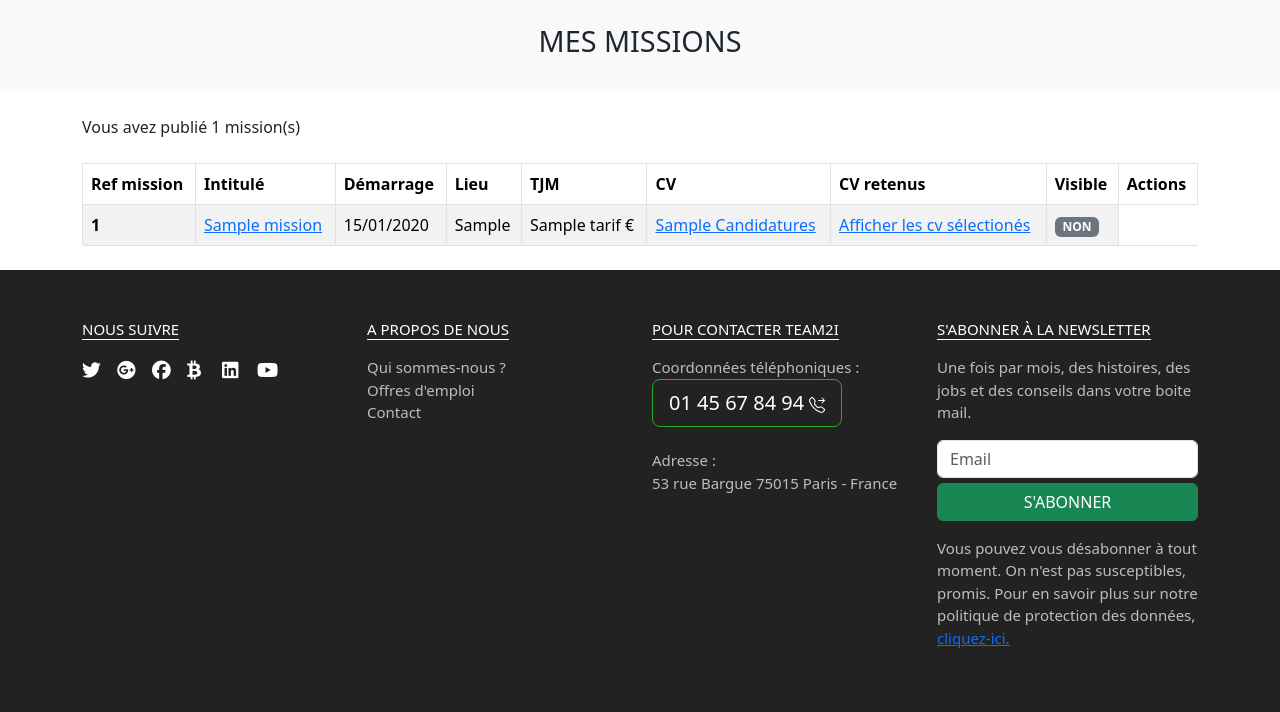
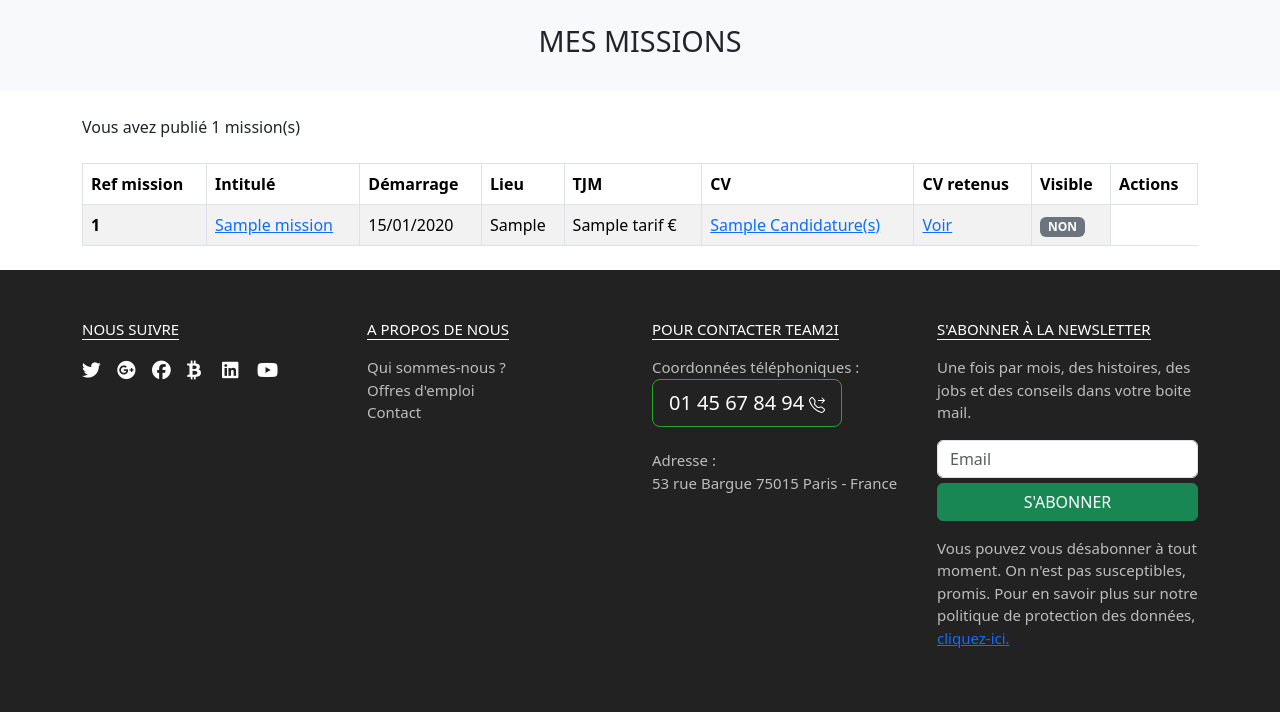
Before and after one commit to bblancho/teamtest, a Symfony app: template templates/pages/missions/mes_missions.html.twig in a window 1280 px wide. Shown: the part 69-781 px from the top of the page. Run offline with Twig, Linux system fonts and the light colour scheme; the template is opened without the code that fills it: most values are stand-ins (such as "Sample title", 1, 10 or a date in 2020); some libraries are stand-ins or nearby versions.

Commit message:
modif entite Offres

```diff
--- a/src/Entity/Offres.php
+++ b/src/Entity/Offres.php
@@ -360,7 +360,7 @@ class Offres
         return $this;
     }
 
-    public function getNbCandidatures(): int
+    public function getNbCandidatures(): ?int
     {
         return $this->nbCandidatures;
     }
--- a/templates/pages/missions/archives_missions.html.twig
+++ b/templates/pages/missions/archives_missions.html.twig
@@ -41,7 +41,7 @@
 									<td>
 										{{ mission.tarif }} €
 									</td>
-									<td><a  href="{{ path('offres.candidaturesOffre', {id: mission.id, slug: mission.slug}) }}" > {{ mission.nbCandidatures }} Candidatures  </a> </td>
+									<td><a  href="{{ path('offres.candidaturesOffre', {id: mission.id, slug: mission.slug}) }}" >  {{ mission.nbCandidatures is not null ? mission.nbCandidatures : 0 }} Candidatures  </a> </td>
 
 									<td>{{ mission.isActive ? "<span class='badge bg-success'> OUI </span>" : "<span class='badge bg-secondary'> NON </span>" }}  </td>
 
--- a/templates/pages/missions/mes_missions.html.twig
+++ b/templates/pages/missions/mes_missions.html.twig
@@ -46,8 +46,8 @@
 									<td>
 										{{ mission.tarif }} €
 									</td>
-									<td><a  href="{{ path('offres.candidaturesOffre', {id: mission.id, slug: mission.slug}) }}" > {{ mission.nbCandidatures }} Candidatures  </a> </td>
-									<td><a  href="{{ path('offres.candidatures_offre_validees', {id: mission.id, slug: mission.slug}) }}" > Afficher les cv sélectionés  </a> </td>
+									<td><a  href="{{ path('offres.candidaturesOffre', {id: mission.id, slug: mission.slug}) }}" > {{ mission.nbCandidatures is not null ? mission.nbCandidatures : 0 }}  Candidature(s) </a> </td>
+									<td><a  href="{{ path('offres.candidatures_offre_validees', {id: mission.id, slug: mission.slug}) }}" > Voir  </a> </td>
 
 									<td>{{ mission.isActive ? "<span class='badge bg-success'> OUI </span>" : "<span class='badge bg-secondary'> NON </span>" }}  </td>
 
```
